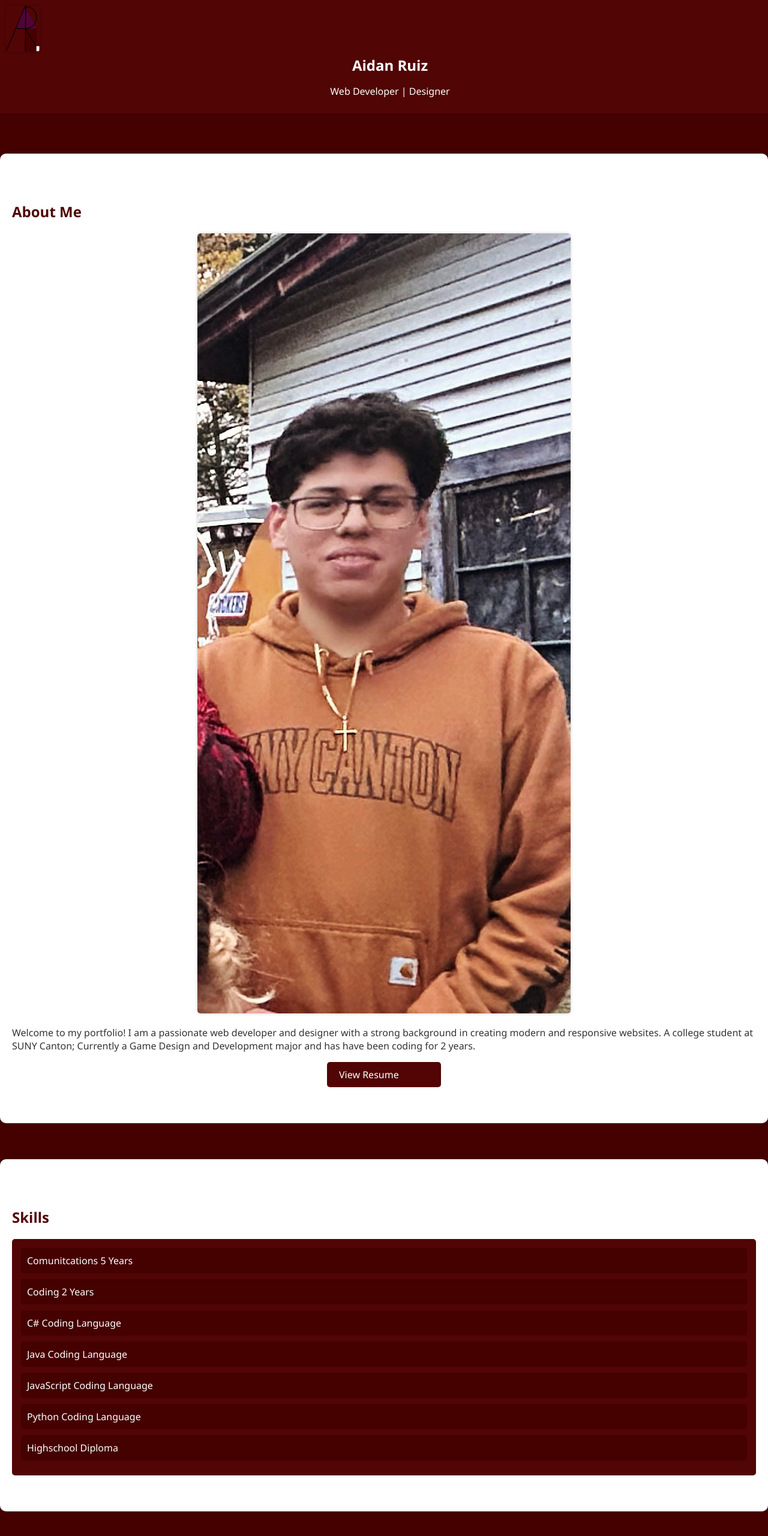
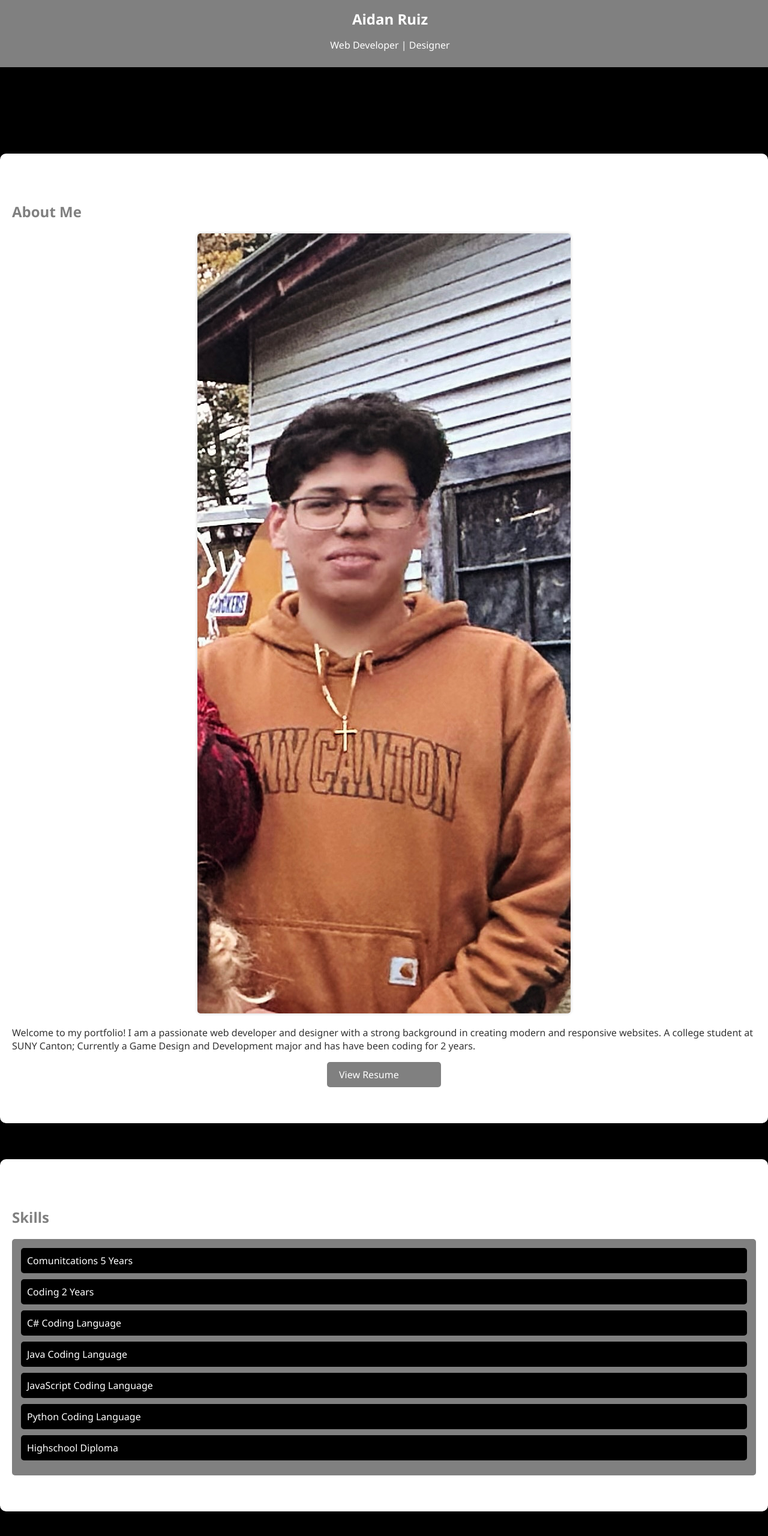
Before and after one commit to Leevanto/LeevantoRuiz, a plain HTML site: page docs/index.html in a window 1280 px wide. Shown: the top 2560 px of the page at 60% size. Drawn offline with Linux system fonts and the light colour scheme.

Commit message:
Made Aesthetic changes

```diff
--- a/docs/css/style.css
+++ b/docs/css/style.css
@@ -3,7 +3,7 @@ body {
     margin: 0;
     padding: 0;
     box-sizing: border-box;
-    background-color: #450000; /* Light gray background */
+    background-color: #000000; /* Light gray background */
     color: #333; /* Dark text color */
     margin-top: 20% ; /* Adjusted margin to push content down below fixed header */
 }
@@ -11,7 +11,7 @@ body {
 header {
     text-align: center;
     padding: 10px;
-    background-color: #510505; /* Blue header background */
+    background-color: #808080; /* Blue header background */
     color: #fff; /* White text color */
     position: fixed;
     width: 100%;
@@ -33,7 +33,7 @@ section {
 }
 
 h2 {
-    color: #510505;
+    color: #808080;
 }
 
 .image-container {
@@ -50,7 +50,7 @@ img {
 footer {
     text-align: center;
     padding: 20px;
-    background-color: #450000; /* Blue footer background */
+    background-color: #000000; /* Blue footer background */
     color: #fff; /* White text color */
     position: relative;
     clear: both;
@@ -60,7 +60,7 @@ footer {
 .resume-button {
     display: inline-block;
     padding: 10px 20px;
-    background-color: #510505; /* Dark button background */
+    background-color: #808080; /* Dark button background */
     color: #fff; /* White text color */
     text-decoration: none;
     border-radius: 5px;
@@ -73,7 +73,7 @@ footer {
 
 #skills-list {
     margin-top: 20px;
-    background-color:#510505;
+    background-color:#808080;
     padding: 15px;
     border-radius: 5px;
 }
@@ -82,7 +82,7 @@ footer {
     display: flex;
     align-items: center;
     margin-bottom: 10px;
-    background-color: #450000;
+    background-color: #000000;
     color: #fff;
     padding: 10px;
     border-radius: 5px;
--- a/docs/index.html
+++ b/docs/index.html
@@ -13,7 +13,7 @@
 <body>
     <header>
         <div id="header-images">
-            <img src="images/logo.png" alt="Header Image 1">
+
         </div>
         <h1 style="margin: 5px; font-size: 1.5em;">Aidan Ruiz</h1>
         <p>Web Developer | Designer</p>
@@ -79,7 +79,7 @@
     </section>
 
     <footer>
-        <p>&copy; 2023 Your Name. All rights reserved.</p>
+        <p>&copy; 2023 Aidan Ruiz. All rights reserved.</p>
     </footer>
 </body>
 
```
